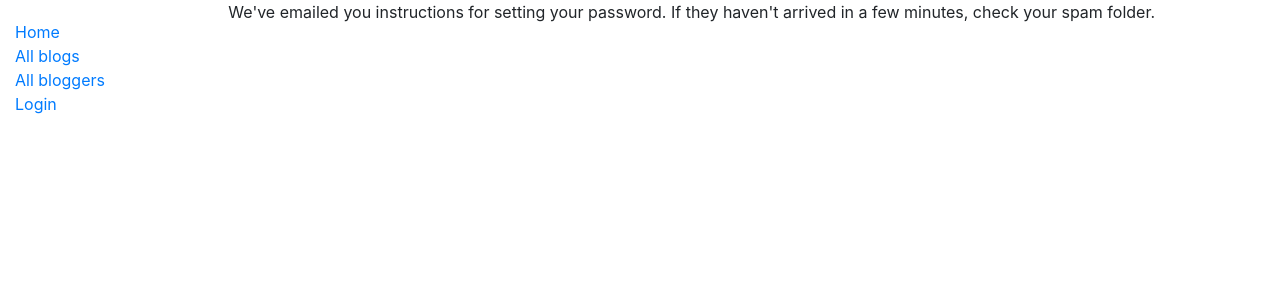
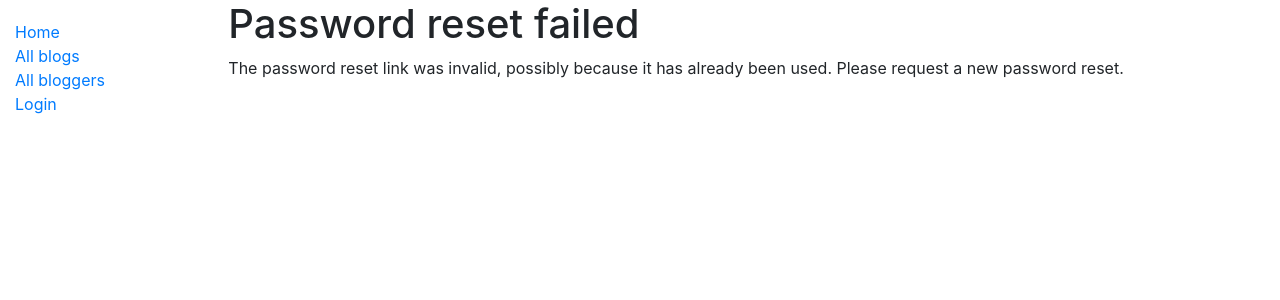
Before and after one commit to Mithilesh-M/Testpress-diyblog-project, a Django app: page /accounts/reset/1/1/ in a window 1280 px wide. Shown: the top 300 px of the page. Run offline with Django 3.2, Linux system fonts and the light colour scheme.

Commit message:
Update password reset confirm html page for blog
This adds authentication page for blog

```diff
--- a/templates/registration/password_reset_confirm.html
+++ b/templates/registration/password_reset_confirm.html
@@ -1,5 +1,29 @@
 {% extends "base_generic.html" %}
 
 {% block content %}
-  <p>We've emailed you instructions for setting your password. If they haven't arrived in a few minutes, check your spam folder.</p>
+    {% if validlink %}
+        <p>Please enter (and confirm) your new password.</p>
+        <form action="" method="post">
+        {% csrf_token %} token missing or in
+            <table>
+                <tr>
+                    <td>{{ form.new_password1.errors }}
+                        <label for="id_new_password1">New password:</label></td>
+                    <td>{{ form.new_password1 }}</td>
+                </tr>
+                <tr>
+                    <td>{{ form.new_password2.errors }}
+                        <label for="id_new_password2">Confirm password:</label></td>
+                    <td>{{ form.new_password2 }}</td>
+                </tr>
+                <tr>
+                    <td></td>
+                    <td><input type="submit" value="Change my password" /></td>
+                </tr>
+            </table>
+        </form>
+    {% else %}
+        <h1>Password reset failed</h1>
+        <p>The password reset link was invalid, possibly because it has already been used. Please request a new password reset.</p>
+    {% endif %}
 {% endblock %}
```
